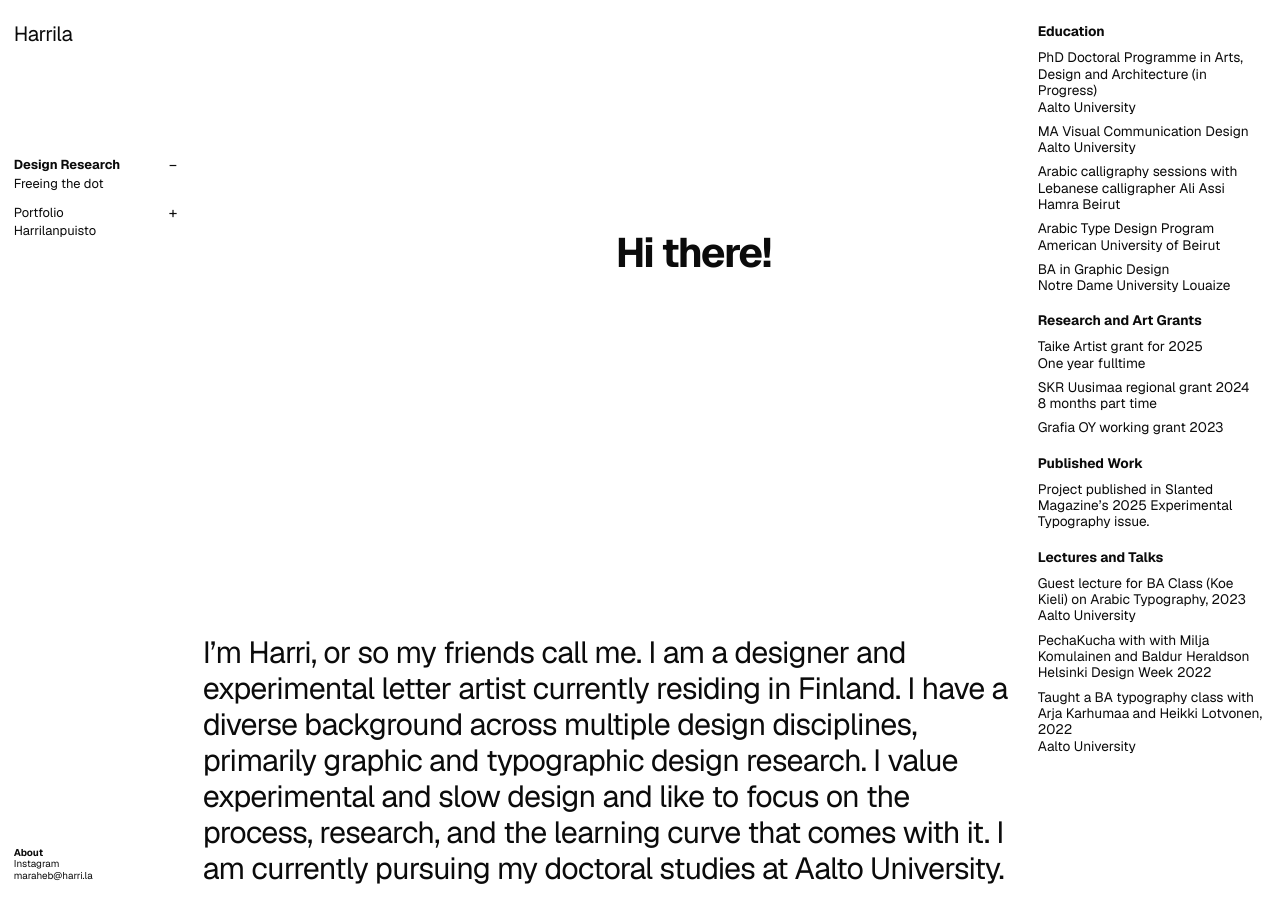
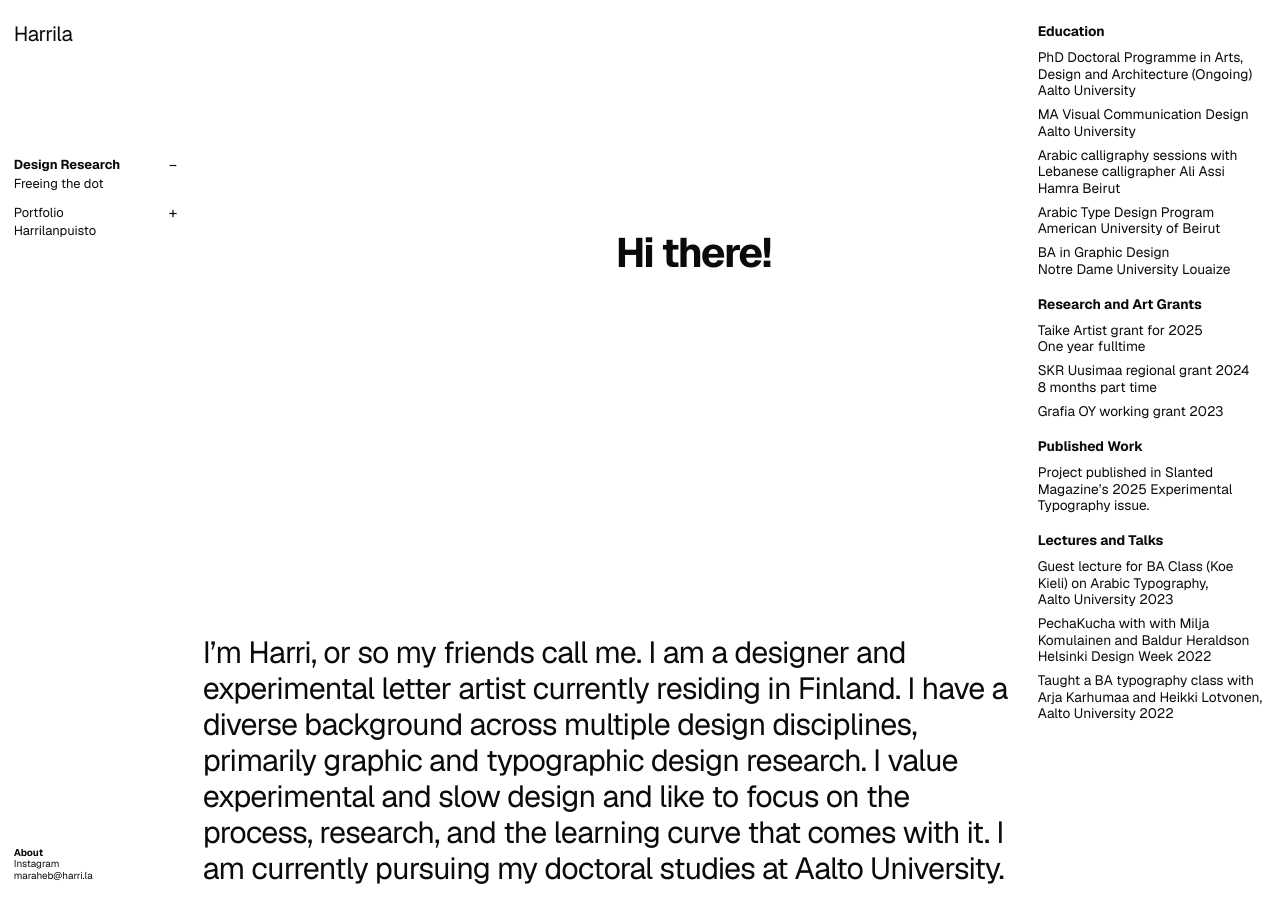
Before and after one commit to somethingishappening/somethingishappening.github.io, a Jekyll site: the page built from about.md, in a window 1280 px wide. Built offline with Jekyll 4.4.1, drawn with Linux system fonts in a browser that asks for light colours.

Commit message:
Update about.md (via Pages CMS)

```diff
--- a/about.md
+++ b/about.md
@@ -35,10 +35,8 @@ bio: I’m Harri, or so my friends call me. I am a designer and experimental
 mini_cv_sections:
   - title: Education
     entries:
-      - text: >-
-          PhD Doctoral Programme in Arts, Design and Architecture (in
-          Progress)
-
+      - text: |-
+          PhD Doctoral Programme in Arts, Design and Architecture (Ongoing)
           [Aalto University](https://www.aalto.fi/)
       - text: |-
           MA Visual Communication Design
@@ -68,16 +66,16 @@ mini_cv_sections:
   - title: Lectures and Talks
     entries:
       - text: |-
-          Guest lecture for BA Class (Koe Kieli) on Arabic Typography, 2023
-          [Aalto University](https://www.aalto.fi/)
+          Guest lecture for BA Class (Koe Kieli) on Arabic Typography,
+          [Aalto University](https://www.aalto.fi/) 2023
       - text: |-
           PechaKucha with with Milja Komulainen and Baldur Heraldson
           Helsinki Design Week 2022
       - text: >-
-          Taught a BA typography class with Arja Karhumaa and Heikki Lotvonen,
-          2022
+          Taught a BA typography class with Arja Karhumaa and Heikki
+          Lotvonen,
 
-          [Aalto University](https://www.aalto.fi/)
+          [Aalto University](https://www.aalto.fi/) 2022
 surprise_images:
   - image: /assets/uploads/about-surprise.jpg
 ---
```
